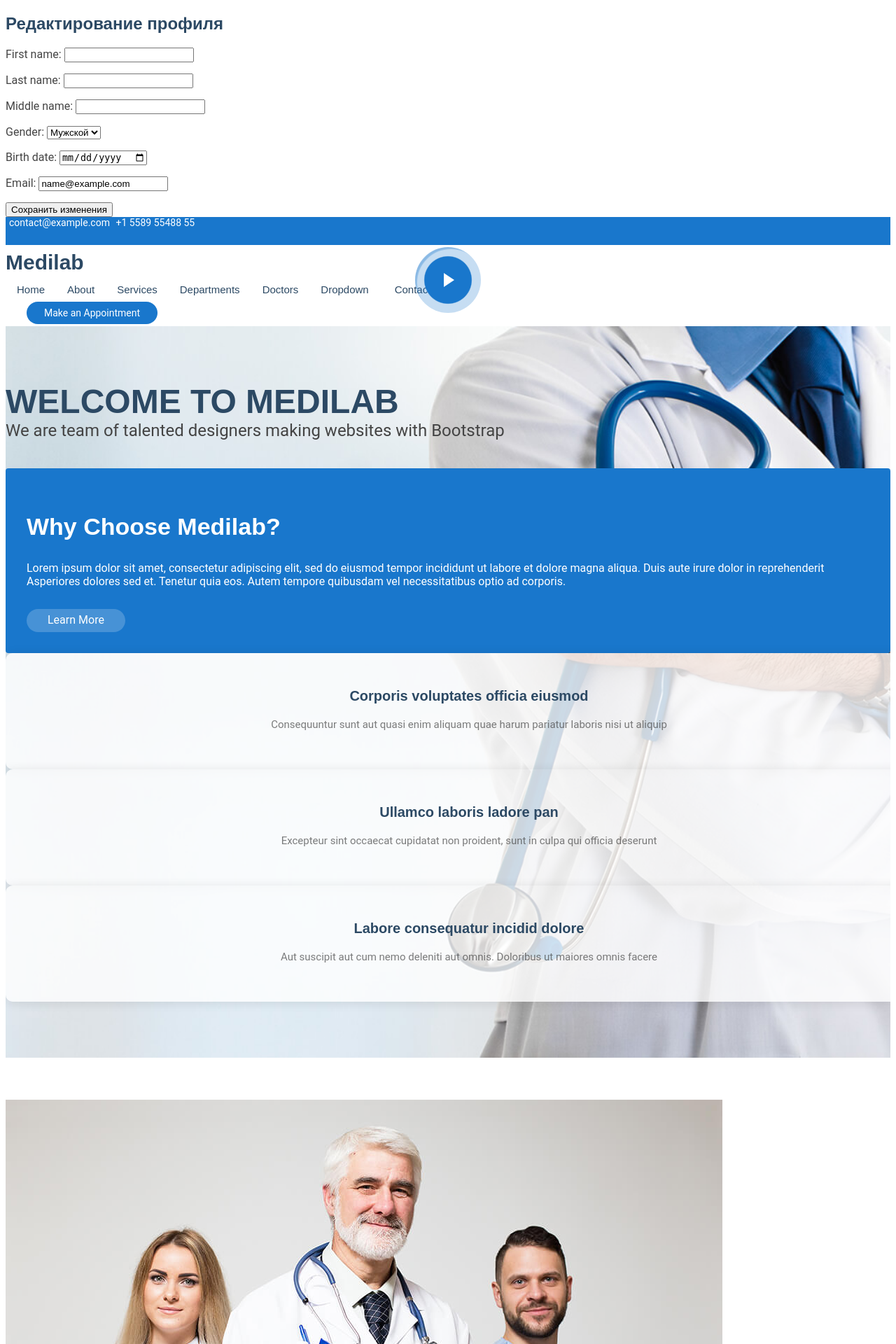
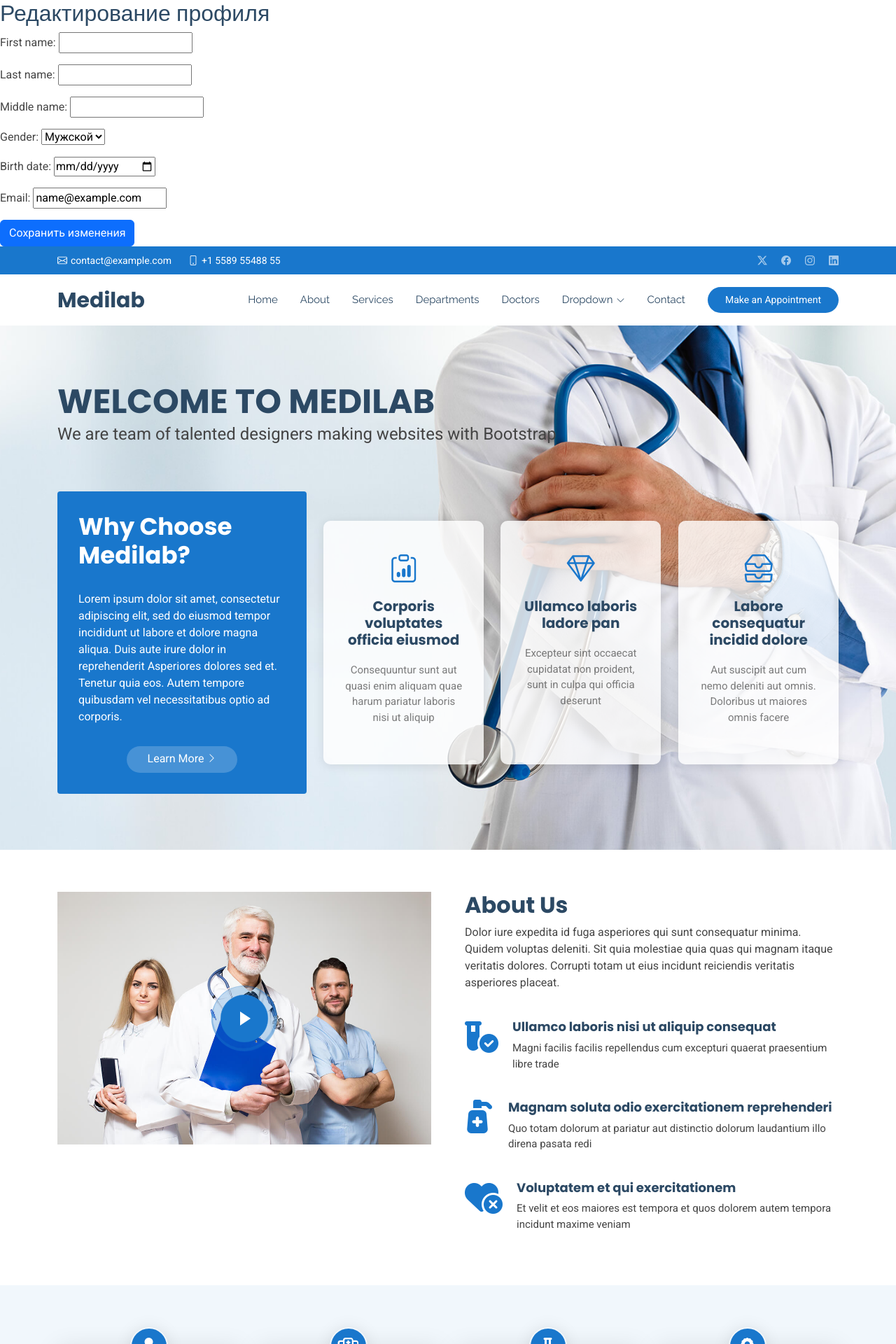
Before and after one commit to aruytehno/getmed.pro, a Django app: page /edit-profile/ in a window 1280 px wide. Shown: the top 1920 px of the page at 70% size. Run offline with Django 5.2, Linux system fonts and the light colour scheme; the visitor is signed in with stand-in values (Sample User, id 1); some libraries are stand-ins or nearby versions.

Commit message:
Подключил стили

```diff
--- a/get_med/users/templates/base.html
+++ b/get_med/users/templates/base.html
@@ -2,10 +2,44 @@
 {% load static %}
 <html lang="en">
 <head>
-    <meta charset="UTF-8">
-    <meta name="viewport" content="width=device-width, initial-scale=1.0">
+    <meta charset="utf-8">
+  <meta content="width=device-width, initial-scale=1.0" name="viewport">
     <title>{% block title %}My Site{% endblock %}</title>
-    <link rel="stylesheet" href="{% static 'assets/css/main.css' %}">  <!-- Добавьте ссылку на CSS, если у вас есть -->
+  <meta name="description" content="">
+  <meta name="keywords" content="">
+
+  <!-- Favicons -->
+  <link href="{% static 'assets/img/favicon.png' %}" rel="icon">
+  <link href="{% static 'assets/img/apple-touch-icon.png' %}" rel="apple-touch-icon">
+
+  <!-- Fonts -->
+  <link href="https://fonts.googleapis.com" rel="preconnect">
+  <link href="https://fonts.gstatic.com" rel="preconnect" crossorigin>
+  <link href="https://fonts.googleapis.com/css2?family=Roboto:ital,wght@0,100;0,300;0,400;0,500;0,700;0,900;1,100;1,300;1,400;1,500;1,700;1,900&family=Poppins:ital,wght@0,100;0,200;0,300;0,400;0,500;0,600;0,700;0,800;0,900;1,100;1,200;1,300;1,400;1,500;1,600;1,700;1,800;1,900&family=Raleway:ital,wght@0,100;0,200;0,300;0,400;0,500;0,600;0,700;0,800;0,900;1,100;1,200;1,300;1,400;1,500;1,600;1,700;1,800;1,900&display=swap" rel="stylesheet">
+
+  <!-- Vendor CSS Files -->
+  <link href="{% static 'assets/vendor/bootstrap/css/bootstrap.min.css' %}" rel="stylesheet">
+  <link href="{% static 'assets/vendor/bootstrap-icons/bootstrap-icons.css' %}" rel="stylesheet">
+  <link href="{% static 'assets/vendor/aos/aos.css' %}" rel="stylesheet">
+  <link href="{% static 'assets/vendor/fontawesome-free/css/all.min.css' %}" rel="stylesheet">
+  <link href="{% static 'assets/vendor/glightbox/css/glightbox.min.css' %}" rel="stylesheet">
+  <link href="{% static 'assets/vendor/swiper/swiper-bundle.min.css' %}" rel="stylesheet">
+
+  <!-- Main CSS File -->
+  <link href="{% static 'assets/css/main.css' %}" rel="stylesheet">
+
+  <!-- =======================================================
+  * Template Name: Medilab
+  * Template URL: https://bootstrapmade.com/medilab-free-medical-bootstrap-theme/
+  * Updated: Aug 07 2024 with Bootstrap v5.3.3
+  * Author: BootstrapMade.com
+  * License: https://bootstrapmade.com/license/
+  ======================================================== -->
+
+<!--    <meta charset="UTF-8">-->
+<!--    <meta name="viewport" content="width=device-width, initial-scale=1.0">-->
+
+<!--    <link rel="stylesheet" href="{% static 'assets/css/main.css' %}">  &lt;!&ndash; Добавьте ссылку на CSS, если у вас есть &ndash;&gt;-->
 </head>
 <body class="index-page">
 <!--    <header>-->
@@ -1080,15 +1114,15 @@
   <div id="preloader"></div>
 
   <!-- Vendor JS Files -->
-  <script src="assets/vendor/bootstrap/js/bootstrap.bundle.min.js"></script>
-  <script src="assets/vendor/php-email-form/validate.js"></script>
-  <script src="assets/vendor/aos/aos.js"></script>
-  <script src="assets/vendor/glightbox/js/glightbox.min.js"></script>
-  <script src="assets/vendor/purecounter/purecounter_vanilla.js"></script>
-  <script src="assets/vendor/swiper/swiper-bundle.min.js"></script>
+  <script src="{% static 'assets/vendor/bootstrap/js/bootstrap.bundle.min.js' %}"></script>
+  <script src="{% static 'assets/vendor/php-email-form/validate.js' %}"></script>
+  <script src="{% static 'assets/vendor/aos/aos.js' %}"></script>
+  <script src="{% static 'assets/vendor/glightbox/js/glightbox.min.js' %}"></script>
+  <script src="{% static 'assets/vendor/purecounter/purecounter_vanilla.js' %}"></script>
+  <script src="{% static 'assets/vendor/swiper/swiper-bundle.min.js' %}"></script>
 
-  <!-- Main JS File -->
-  <script src="assets/js/main.js"></script>
+  <!-- Template Main JS File -->
+  <script src="{% static 'assets/js/main.js' %}"></script>
 
     <footer>
         <p>&copy; 2024 My Site</p>
```
